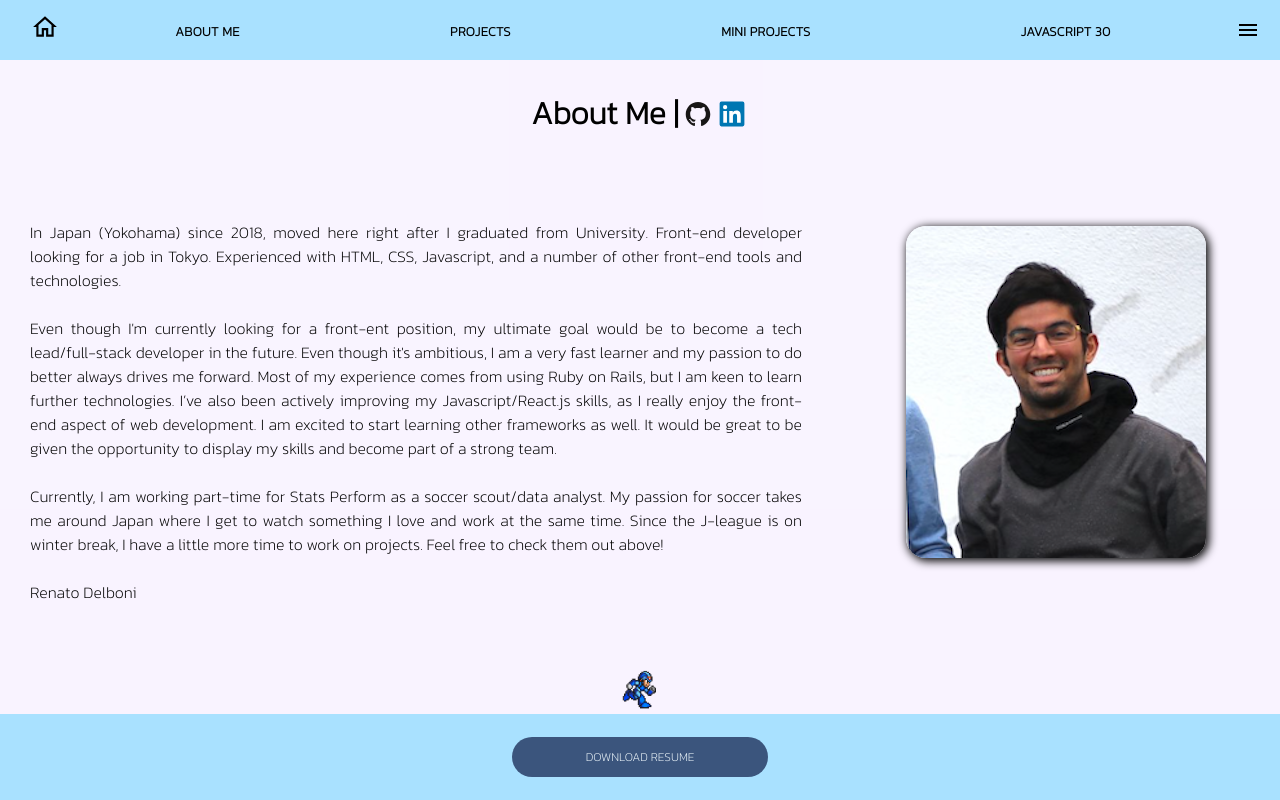
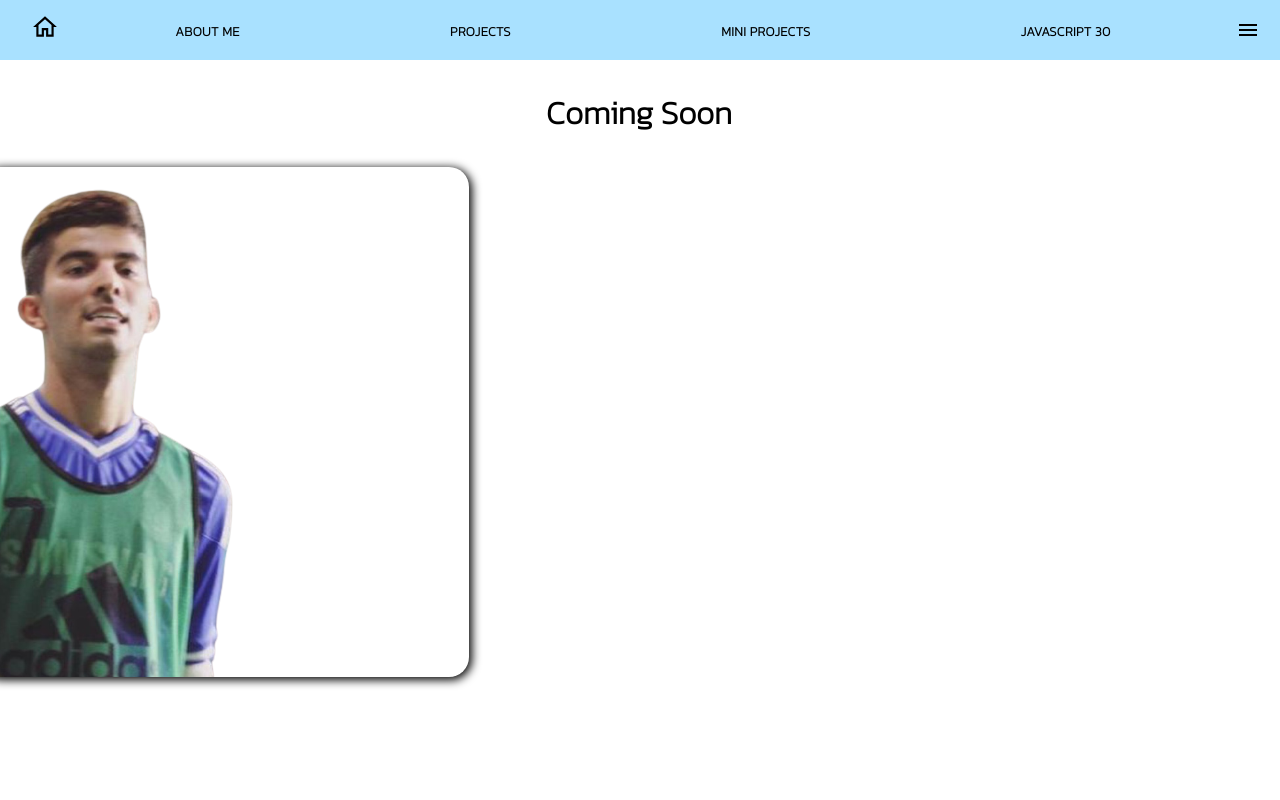
Before and after one commit to Netsujr/renato-react-portfolio, a React (Create React App) app: page / in a window 1280 px wide. Built offline with nearby package versions, Linux system fonts and the light colour scheme.

Commit message:
image shows up

```diff
--- a/src/App.js
+++ b/src/App.js
@@ -1,7 +1,7 @@
 import React from 'react';
 import './App.css';
 import Header from './components/Header';
-// import Home from './components/Home';
+import Home from './components/Home';
 import DisneyClone from './components/projects/DisneyClone';
 import SpotifyClone from './components/projects/SpotifyClone';
 import Artistible from './components/projects/Artistible';
@@ -32,11 +32,7 @@ function App() {
         <Routes>
 
           <Route exact path="/" element={
-            <AboutMe
-            /* <Home/> Here should be home landing page */
-              title="Landing page"
-              leftBtnText={<a href={Resume} alt="Download Resume" onClick={activateFinished} download>Download Resume</a>}
-              /> } />
+            <Home /> } />
 
           <Route exact path="/projects/whatsapp" element={
             <WhatsApp
--- a/src/components/Home.js
+++ b/src/components/Home.js
@@ -1,5 +1,7 @@
 import React from 'react';
+import Fade from 'react-reveal/Fade';
 import styled from 'styled-components';
+import renato from '../images/renatobg.png';
 
 function Home() {
 
@@ -8,6 +10,11 @@ function Home() {
       <ItemText>
         <h1>Coming Soon</h1>
       </ItemText>
+      <Fade left>
+        <ImgContainer>
+          <img src={renato} alt="" />
+        </ImgContainer>
+      </Fade>
     </Container>
   );
 }
@@ -38,3 +45,19 @@ h1{
     }
   }
   `
+const ImgContainer = styled.div`
+/* border: 2px solid black; */
+width: 35vw;
+height: 100%;
+display: flex;
+flex-direction: column;
+justify-content: center;
+align-items: center;
+padding: 30px;
+
+img {
+  border-radius: 20px;
+  box-shadow: 2px 2px 10px 1px;
+  margin-bottom: 40px;
+}
+`;
```
Also changed, not shown: src/images/renatobg.png (added). Lines whose indentation alone changed are shown as unchanged.
